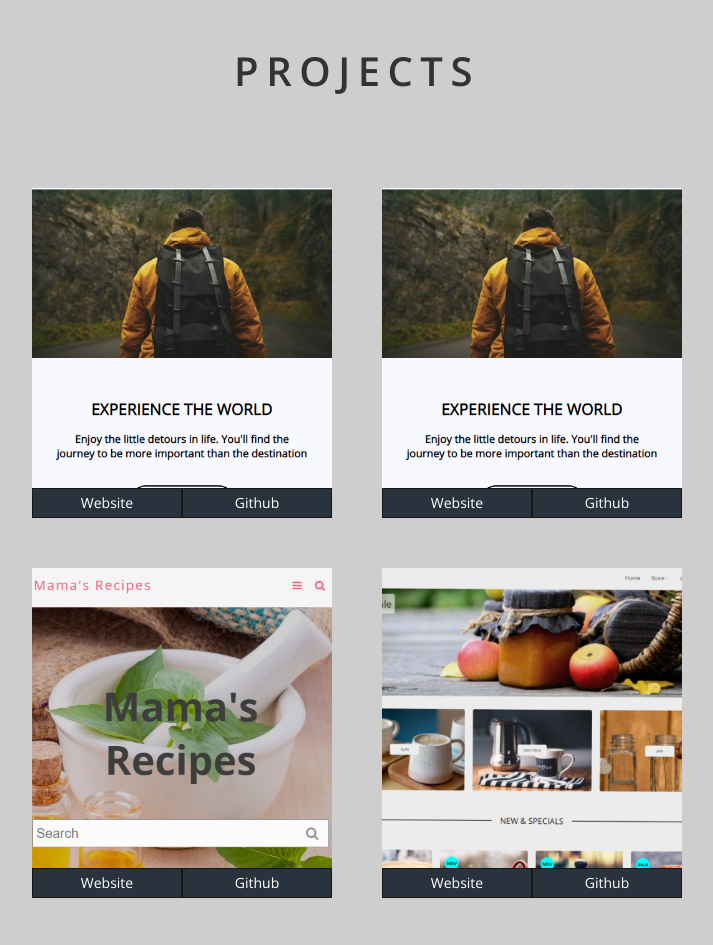
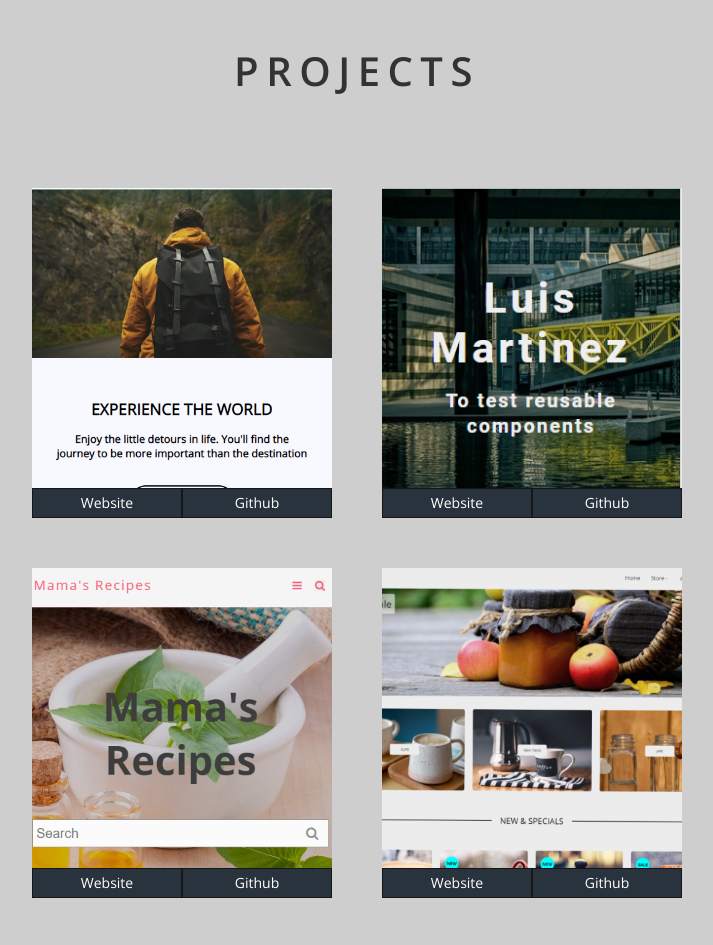
Before and after one commit to Luismrtz/luis-portfolio, a plain HTML site: page index.html in a window 1280 px wide. Shown: the part 827-1772 px from the top of the page, without its empty margins (283-996 px from the left). Drawn offline with nearby package versions, Linux system fonts and the light colour scheme.

Commit message:
added project image

```diff
--- a/index.html
+++ b/index.html
@@ -86,7 +86,7 @@
                 </div>
             </div>
             <div class="box">
-                <figure class="project-1"><img src="images/ExploreWebsite.PNG" alt="Project 2" class="about__img"></figure>
+                <figure class="project-1"><img src="images/material-proj1.PNG" alt="Project 2" class="about__img"></figure>
                 <div class="flex">
                     <a  class="btn" target="_blank" rel="noreferrer" href="https://blissful-saha-fa1bb3.netlify.app/">Website</a>
                     <a  class="btn" target="_blank" rel="noreferrer" href="https://github.com/Luismrtz/material-UI-proj-1">Github</a>
```
Also changed, not shown: images/material-proj1.PNG (added).
